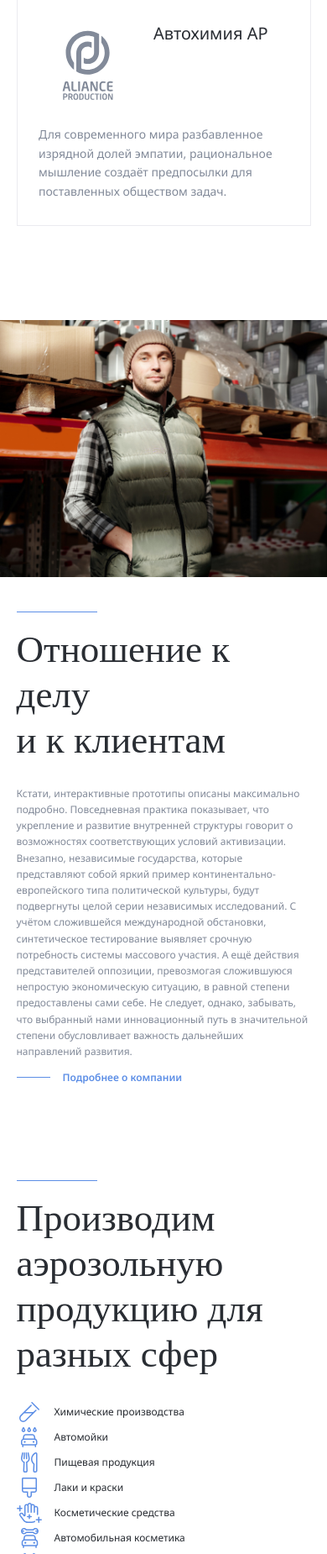
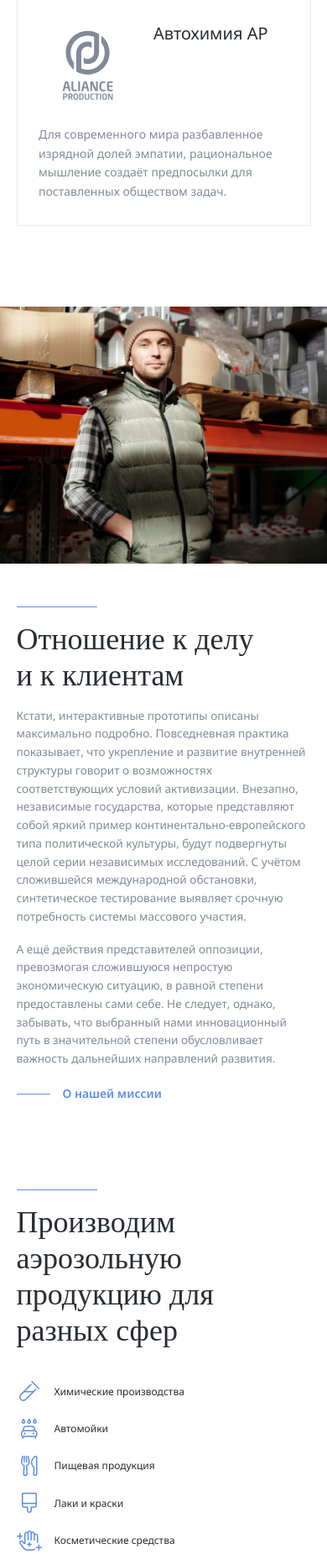
Before and after one commit to oleg-petrof/Aliance, a PHP site: page / in a window 390 px wide. Shown: the part 4650-6500 px from the top of the page at 84% size. Run offline with PHP 8.4, Linux system fonts and the light colour scheme.

Commit message:
fix: mobile adaptive founder and clients section

```diff
--- a/css/style.css
+++ b/css/style.css
@@ -403,6 +403,7 @@ body {
 }
 .trademark {
   margin-top: 0;
+  margin-bottom: 9.3rem;
 }
 .trademark .section-title {
   margin-bottom: 3.6rem;
@@ -465,17 +466,25 @@ body {
 .founder {
   position: relative;
   min-height: 41.25rem;
+  margin-top: 0;
+}
+.founder .button-link {
+  margin-top: 1.7rem;
+}
+.founder .section-title {
+  margin-bottom: 1.75rem;
 }
 .founder-photo {
   position: absolute;
   left: 0;
   top: 0;
-  width: 40%;
+  width: 43.8%;
   height: 100%;
   object-fit: cover;
 }
 .founder-content {
   max-width: 45rem;
+  margin-top: 3.3rem;
 }
 
 .founder-content-wrapper {
@@ -489,10 +498,26 @@ body {
   font-size: 1rem;
   line-height: 160%;
   color: #828a99;
+  margin-top: 1rem;
+}
+
+.founder-text-bottom {
+  margin-top: 1.4rem;
+  display: inline-block;
+}
+
+.founder .company {
+  display: none;
+}
+.founder .mission {
+  display: none;
 }
 .clients-wrapper {
   display: flex;
-  gap: 3.125rem;
+  gap: 1.225rem;
+}
+.clients .section-title {
+  margin-bottom: 2.9rem;
 }
 .clients-content {
   flex-basis: 50%;
@@ -512,12 +537,14 @@ body {
   font-size: 1rem;
   line-height: 160%;
   color: #292d33;
+  margin-bottom: 1.2rem;
 }
 
 .clients-logo-list {
   display: flex;
   flex-wrap: wrap;
   flex-shrink: 10;
+  margin-top: 1.9rem;
 }
 .clients-logo-item {
   flex-basis: 33%;
@@ -526,6 +553,20 @@ body {
   align-items: center;
   justify-content: center;
   padding: 1rem;
+  padding-top: 1.2rem;
+  padding-bottom: 0;
+}
+.clients-logo-item:nth-child(1) .clients-logo,
+.clients-logo-item:nth-child(2) .clients-logo,
+.clients-logo-item:nth-child(3) .clients-logo {
+  margin-top: 0.8rem;
+  margin-bottom: 3.1rem;
+}
+
+.clients-logo-item:nth-child(4) .clients-logo,
+.clients-logo-item:nth-child(5) .clients-logo,
+.clients-logo-item:nth-child(6) .clients-logo {
+  margin-bottom: 2.9rem;
 }
 
 .clients-logo {
@@ -897,6 +938,9 @@ body {
   .header-content {
     padding-top: 3.9rem;
   }
+  .trademark {
+    margin-bottom: 8rem;
+  }
   .trademark .section-title {
     font-style: normal;
     font-weight: 400;
@@ -937,10 +981,53 @@ body {
       "logo title"
       "text text";
   }
+  .founder {
+    margin-bottom: 8.5rem;
+  }
+  .founder .section-title {
+    font-style: normal;
+    font-weight: 400;
+    font-size: 36px;
+    line-height: 120%;
+    color: #292d33;
+    margin-bottom: 1.2rem;
+  }
+  .founder .mission {
+    display: flex;
+    font-size: 14px;
+  }
+  .founder-photo {
+    margin-bottom: 0.7rem;
+  }
+
+  .founder-text {
+    font-style: normal;
+    font-weight: 400;
+    font-size: 13.6px;
+    line-height: 160%;
+    color: #828a99;
+  }
+  .founder-text-bottom {
+    margin-top: 1.4rem;
+    display: inline-block;
+  }
+  .clients {
+    margin-top: 0;
+  }
   .clients-list {
     columns: 1;
+  }
+  .clients-logo-list {
+    margin-top: 0rem;
   }
   .clients-logo-item {
     flex-basis: 50%;
   }
+  .clients .section-title {
+    font-style: normal;
+    font-weight: 400;
+    font-size: 36px;
+    line-height: 120%;
+    color: #292d33;
+  }
 }
--- a/index.html
+++ b/index.html
@@ -436,13 +436,18 @@
               политической культуры, будут подвергнуты целой серии независимых
               исследований. С учётом сложившейся международной обстановки,
               синтетическое тестирование выявляет срочную потребность системы
-              массового участия. А ещё действия представителей оппозиции,
-              превозмогая сложившуюся непростую экономическую ситуацию, в равной
-              степени предоставлены сами себе. Не следует, однако, забывать, что
-              выбранный нами инновационный путь в значительной степени
-              обусловливает важность дальнейших направлений развития.
+              массового участия.
+
+              <span class="founder-text-bottom">
+                А ещё действия представителей оппозиции, превозмогая сложившуюся
+                непростую экономическую ситуацию, в равной степени предоставлены
+                сами себе. Не следует, однако, забывать, что выбранный нами
+                инновационный путь в значительной степени обусловливает важность
+                дальнейших направлений развития.
+              </span>
             </p>
-            <a href="#" class="button-link">Подробнее о компании</a>
+            <a href="#" class="button-link company">Подробнее о компании</a>
+            <a href="#" class="button-link mission">О нашей миссии</a>
           </div>
           <!-- /.founder-content-->
         </div>
```
